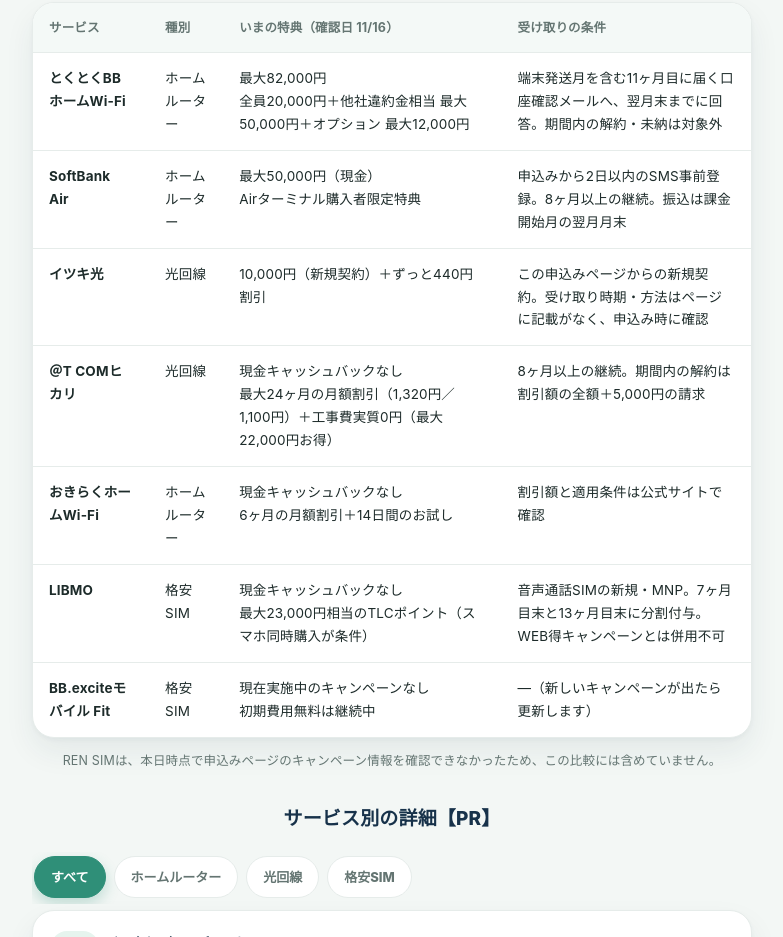
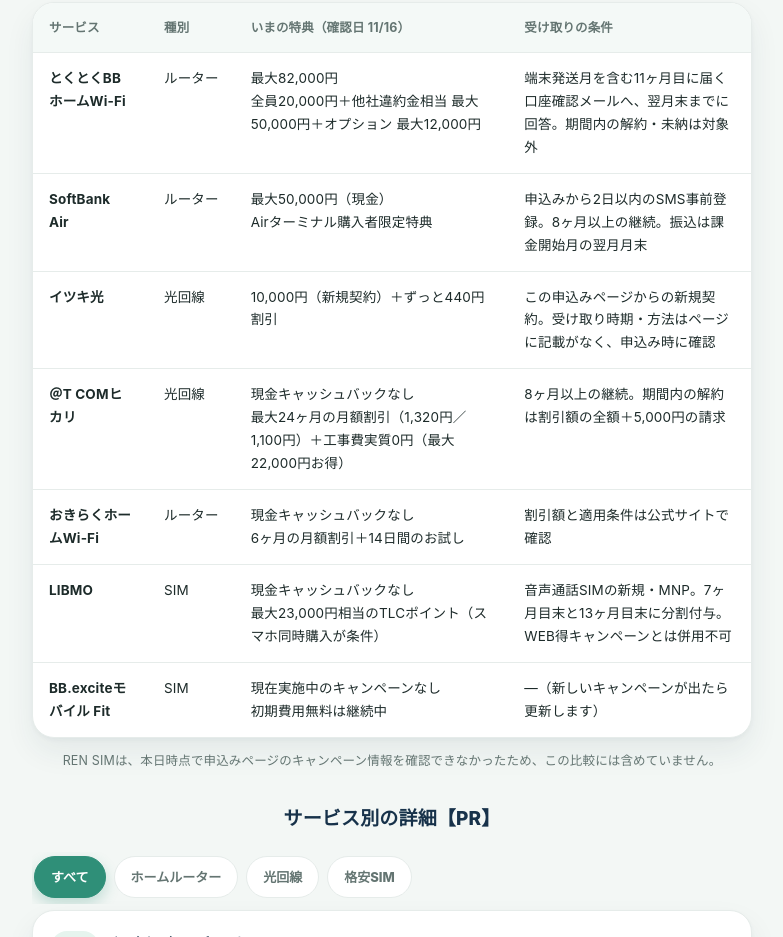
Before and after one commit to kurashi1825/kurashi1825.github.io, a plain HTML site: page categories/cashback.html in a window 1280 px wide. Shown: the part 885-1822 px from the top of the page, without its empty margins (248-1031 px from the left). Drawn offline with Linux system fonts and the light colour scheme.

Commit message:
早見表の種別列を短縮し、折り返しを調整

```diff
--- a/categories/cashback.html
+++ b/categories/cashback.html
@@ -74,43 +74,43 @@
         <tbody>
           <tr>
             <td><strong>とくとくBBホームWi-Fi</strong></td>
-            <td>ホームルーター</td>
+            <td style="white-space:nowrap">ルーター</td>
             <td>最大82,000円<br><span class="note">全員20,000円＋他社違約金相当 最大50,000円＋オプション 最大12,000円</span></td>
             <td>端末発送月を含む11ヶ月目に届く口座確認メールへ、翌月末までに回答。期間内の解約・未納は対象外</td>
           </tr>
           <tr>
             <td><strong>SoftBank Air</strong></td>
-            <td>ホームルーター</td>
+            <td style="white-space:nowrap">ルーター</td>
             <td>最大50,000円（現金）<br><span class="note">Airターミナル購入者限定特典</span></td>
             <td>申込みから2日以内のSMS事前登録。8ヶ月以上の継続。振込は課金開始月の翌月月末</td>
           </tr>
           <tr>
             <td><strong>イツキ光</strong></td>
-            <td>光回線</td>
+            <td style="white-space:nowrap">光回線</td>
             <td>10,000円（新規契約）＋ずっと440円割引</td>
             <td>この申込みページからの新規契約。受け取り時期・方法はページに記載がなく、申込み時に確認</td>
           </tr>
           <tr>
             <td><strong>＠T COMヒカリ</strong></td>
-            <td>光回線</td>
+            <td style="white-space:nowrap">光回線</td>
             <td>現金キャッシュバックなし<br><span class="note">最大24ヶ月の月額割引（1,320円／1,100円）＋工事費実質0円（最大22,000円お得）</span></td>
             <td>8ヶ月以上の継続。期間内の解約は割引額の全額＋5,000円の請求</td>
           </tr>
           <tr>
             <td><strong>おきらくホームWi-Fi</strong></td>
-            <td>ホームルーター</td>
+            <td style="white-space:nowrap">ルーター</td>
             <td>現金キャッシュバックなし<br><span class="note">6ヶ月の月額割引＋14日間のお試し</span></td>
             <td>割引額と適用条件は公式サイトで確認</td>
           </tr>
           <tr>
             <td><strong>LIBMO</strong></td>
-            <td>格安SIM</td>
+            <td style="white-space:nowrap">SIM</td>
             <td>現金キャッシュバックなし<br><span class="note">最大23,000円相当のTLCポイント（スマホ同時購入が条件）</span></td>
             <td>音声通話SIMの新規・MNP。7ヶ月目末と13ヶ月目末に分割付与。WEB得キャンペーンとは併用不可</td>
           </tr>
           <tr>
             <td><strong>BB.exciteモバイル Fit</strong></td>
-            <td>格安SIM</td>
+            <td style="white-space:nowrap">SIM</td>
             <td>現在実施中のキャンペーンなし<br><span class="note">初期費用無料は継続中</span></td>
             <td>—（新しいキャンペーンが出たら更新します）</td>
           </tr>
```
